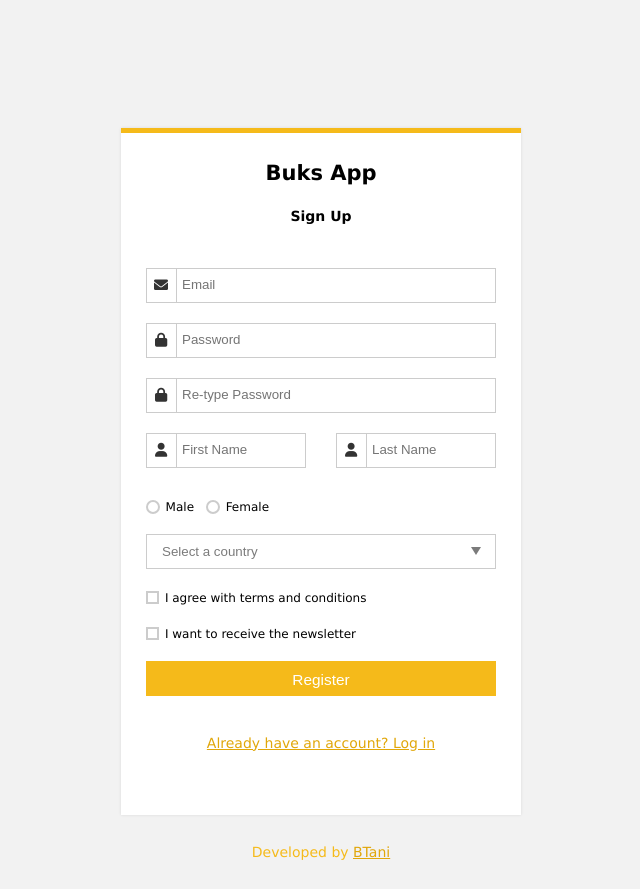
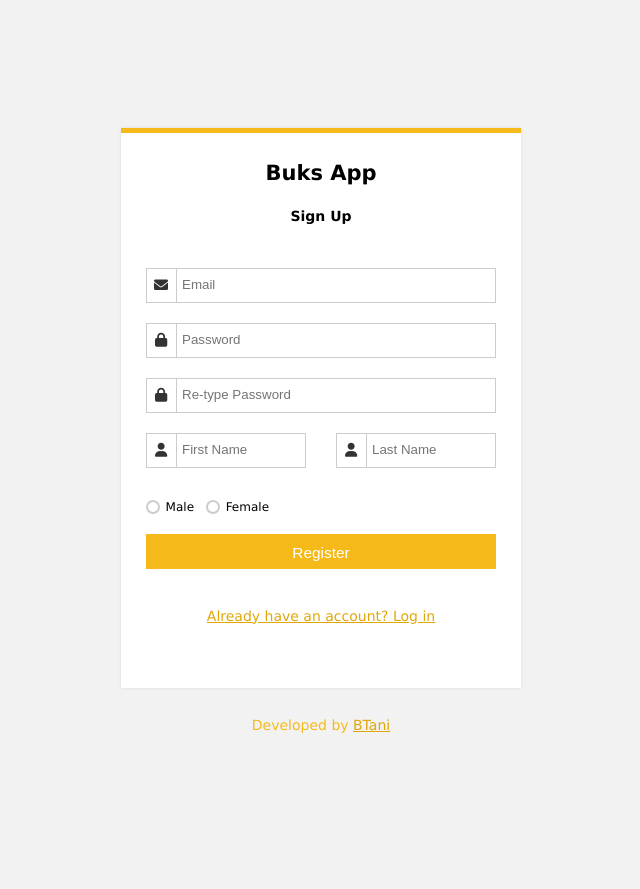
Before and after one commit to mytotoe/buks-app-frontend, a React (Create React App) app: page /signup in a window 1280 px wide. Shown: the whole page, without its empty margins (319-959 px from the left). After the commit the page ends 800 px from the top, so only its background shows below. Built offline with nearby package versions, Linux system fonts and the light colour scheme.

Commit message:
code revamp on register page

```diff
--- a/src/views/onboarding/onboardingView.tsx
+++ b/src/views/onboarding/onboardingView.tsx
@@ -40,22 +40,6 @@ const OnboardingView = () => {
                 <input type="radio" name="radiogroup1" id="rd2" />
                 <label htmlFor="rd2">Female</label>
               </div>
-              <div className="input_field select_option">
-                <select>
-                  <option>Select a country</option>
-                  <option>Option 1</option>
-                  <option>Option 2</option>
-                </select>
-                <div className="select_arrow"></div>
-              </div>
-              <div className="input_field checkbox_option">
-                <input type="checkbox" id="cb1" />
-                <label htmlFor="cb1">I agree with terms and conditions</label>
-              </div>
-              <div className="input_field checkbox_option">
-                <input type="checkbox" id="cb2" />
-                <label htmlFor="cb2">I want to receive the newsletter</label>
-              </div>
               <input className="button" type="submit" value="Register" />
             </form>
           </div>
--- a/src/views/onboarding/style.scss
+++ b/src/views/onboarding/style.scss
@@ -23,7 +23,7 @@ body {
   max-width: 100%;
   box-sizing: border-box;
   padding: 25px;
-  margin: 3% auto 0;
+  margin: 8% auto 0;
   position: relative;
   z-index: 1;
   border-top: 5px solid $yellow;
```
